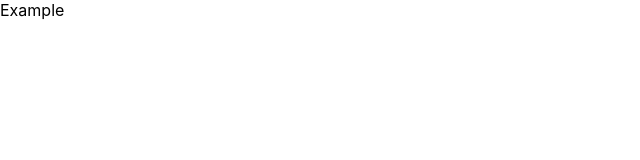
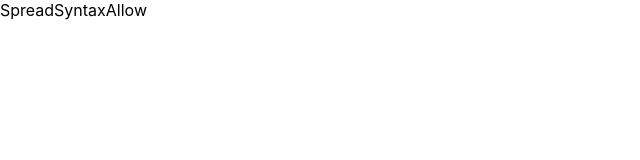
Before and after one commit to ahmadfaqih796/React-Fundamentals, a React (Create React App) app: page / in a window 1280 px wide. Shown: the top 160 px of the page, without its empty margins (0-640 px from the left). Built offline with nearby package versions, Linux system fonts and the light colour scheme.

Commit message:
perapihan materi

```diff
--- a/src/App.js
+++ b/src/App.js
@@ -1,22 +1,14 @@
 import "./App.css";
 import { BrowserRouter, Route, Routes } from "react-router-dom";
+import SpreadSyntaxAllow from "./materi/3. Spread Syntax Allows/Example";
 
-import Parent from "./materi/2-Child-to-Parent/Parent";
-import Beranda from "./materi/Beranda";
-import Child from "./materi/2-Child-to-Parent/Child";
-import Usestate from "./materi/2-UseState/Usestate";
-import Example from "./materi/Example";
 
 function App() {
   return (
     // ini buat ngerouting agar mempermudah merender tampilan
     <BrowserRouter>
       <Routes>
-        <Route index element={<Example />} />
-        <Route path="/styling" element={<Example />} />
-        <Route path="/child-to-parent" element={<Parent />} />
-        <Route path="/child" element={<Child />} />
-        <Route path="/useState" element={<Usestate />} />
+        <Route index element={<SpreadSyntaxAllow />} />
       </Routes>
     </BrowserRouter>
   );
--- a/src/materi/Example.js
+++ b/src/materi/3. Spread Syntax Allows/Example.js
@@ -1,6 +1,6 @@
 import React from "react";
 
-const Example = () => {
+const SpreadSyntaxAllow = () => {
   const identitas = {
     nama: "Faqih",
     umur: 22,
@@ -11,7 +11,7 @@ const Example = () => {
     alamat: "Jakarta",
   };
   console.log(kartuNama);
-  return <div>Example</div>;
-}
+  return <div>SpreadSyntaxAllow</div>;
+};
 
-export default Example;
+export default SpreadSyntaxAllow;
```
